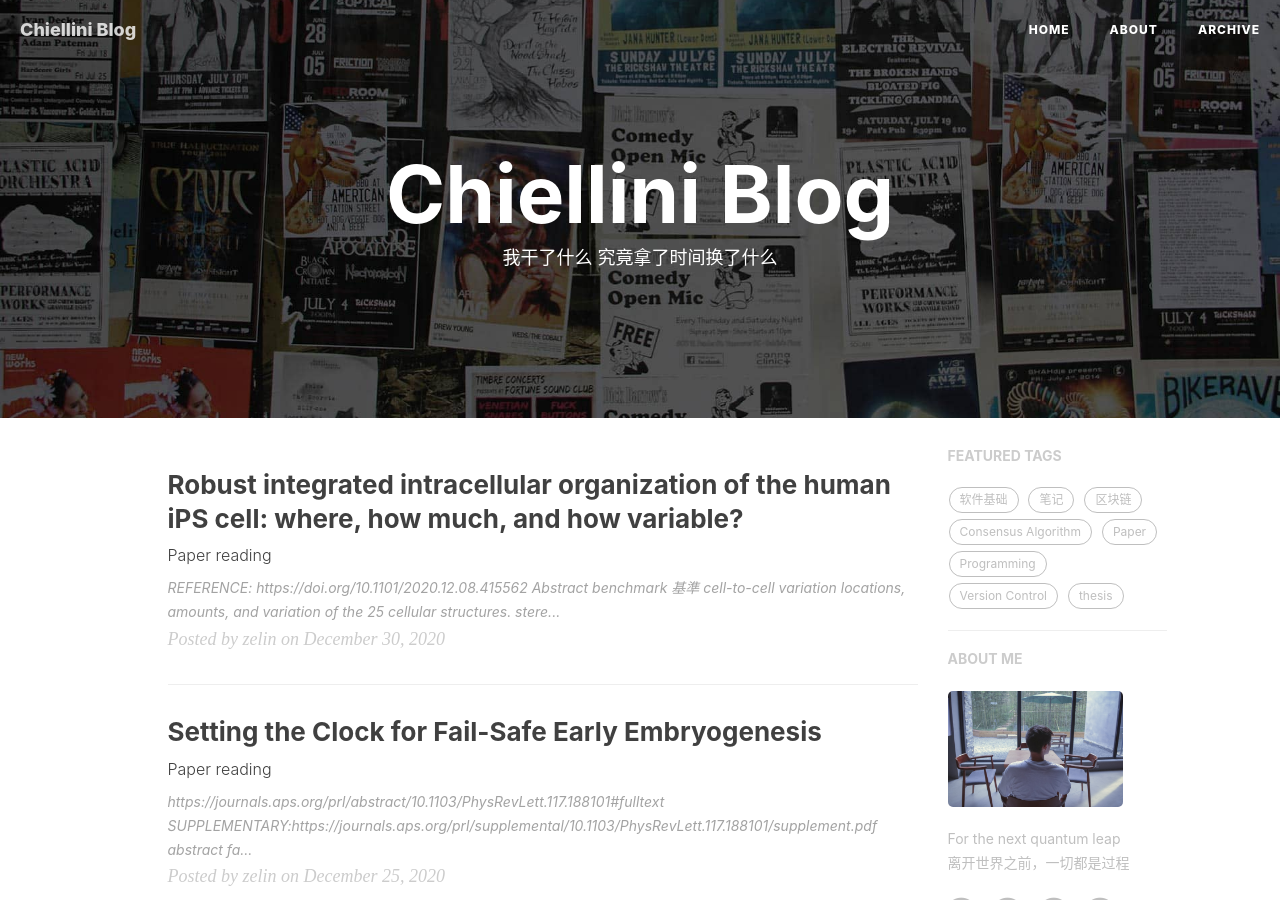
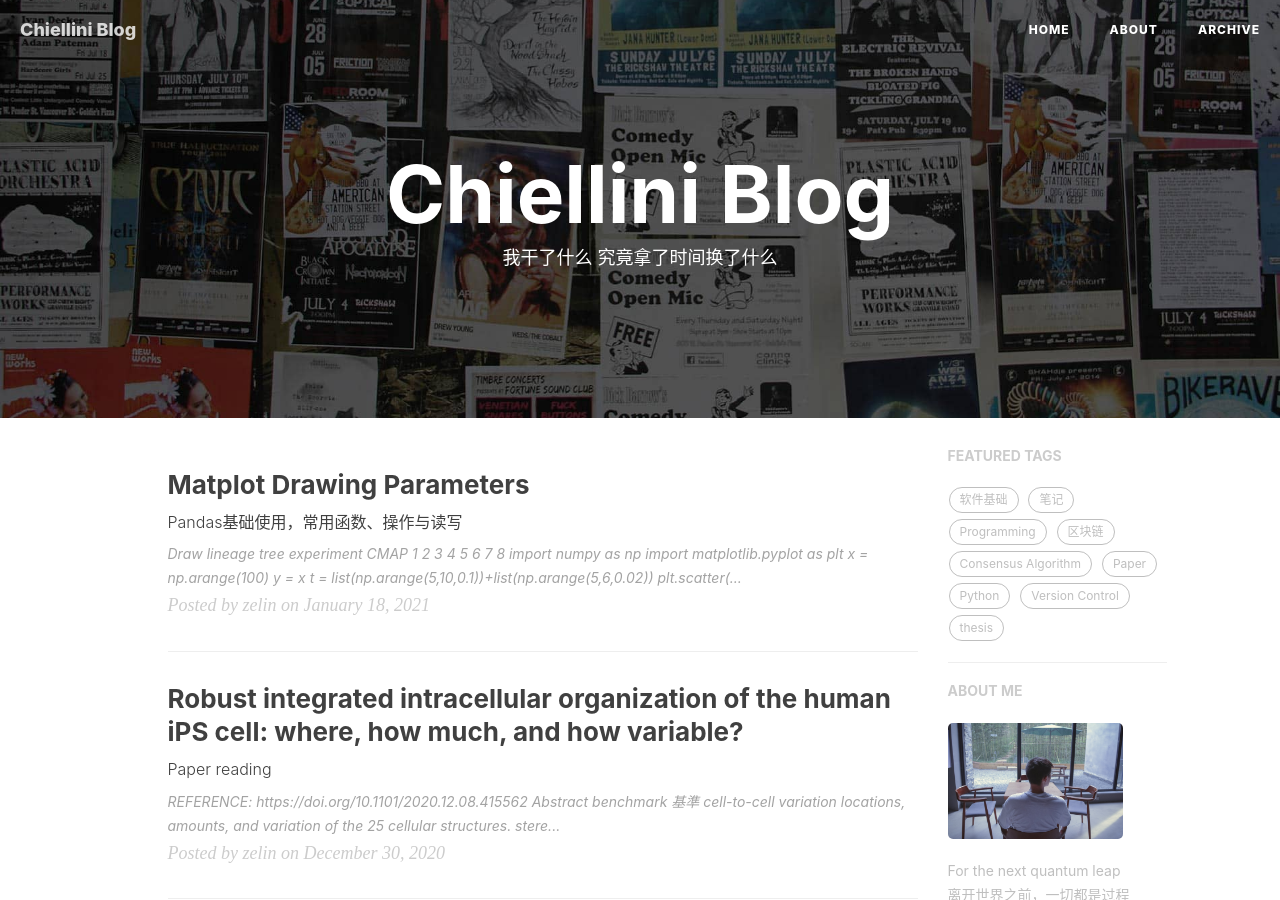
Before and after one commit to chiellini/chiellini.github.io, a Jekyll site: the page built from index.html, in a window 1280 px wide and 900 px high. Built offline with Jekyll 4.4.1, drawn with Linux system fonts in a browser that asks for light colours; nearby versions of some CDN libraries; the list of posts is cut into pages by our own code; comment, search, counter and statistics services are not loaded; some of the changed text lies outside the part shown.

Commit message:
1-22-2021 4:45

````diff
--- a/_posts/many_types/2020-10-27-pandas_base.markdown
+++ b/_posts/many_types/2020-10-27-pandas_base.markdown
@@ -100,8 +100,8 @@ https://www.cnblogs.com/wodexk/p/10316793.html
   * df1.iloc[0,2]=25       iloc：用索引位置来查找
 
 * at 、iat只能更换单个值
-  * df1.at[0,'age']=25      # iat 用来取某个单值,只能用数字 as index
-  * df1.iat[0,2]=25         # at 用来取某个单值,只能用index和columns索引名称
+  * df1.iat[0,2]=25      # iat 用来取某个单值,只能用数字 as index
+  * df1.at[0,'age']=25         # at 用来取某个单值,只能用index和columns索引名称
 
 
 ### Moreover
--- /dev/null
+++ b/_posts/many_types/2021-1-18-matplotlib_drawing.markdown
@@ -0,0 +1,61 @@
+---
+title: "Matplot Drawing Parameters"
+subtitle: "Pandas基础使用，常用函数、操作与读写"
+layout: post
+author: "zelin"
+header-style: text
+catalog: true
+tags:
+  - Python
+  - 软件基础
+  - Programming
+---
+
+# Draw lineage tree experiment
+
+## CMAP
+
+```
+import numpy as np
+import matplotlib.pyplot as plt
+
+x = np.arange(100)
+y = x
+t = list(np.arange(5,10,0.1))+list(np.arange(5,6,0.02))
+plt.scatter(x, y, c=t,cmap=plt.get_cmap('hsv'))
+plt.show()
+```
+**TRY THE CODE ABOVE YOURSELF, I AM LAZY TO PUT THE FIGURE HERE**
+
+## color collection
+see the picture and code, no need to talk.
+
+['#1f77b4', '#ff7f0e', '#2ca02c', '#d62728', '#9467bd', '#8c564b', '#e377c2', '#7f7f7f', '#bcbd22', '#17becf']
+down to up:
+
+**蓝色，橙色，绿色，红色，紫色，褐色，粉色，灰色，灰绿，灰蓝**
+
+![showing color](https://github.com/chiellini/pictures_sources/raw/master/WeChat%20Image_20210118174655.png)
+
+
+```
+plt.scatter(x=[20,20,20,20,20,22,22,22,22],y=[2,3,4,5,6,2,3,4,6],marker='s',s=10)
+
+plt.scatter(x=[2,2,2,2,222,222,222,222],y=[2,3,4,6,2,3,4,6],marker='s',s=10,c='red')
+
+plt.scatter(x=4,y=6,marker='s',s=10,c='#1f77b4')
+plt.scatter(x=4,y=7,marker='s',s=10,c='#ff7f0e')
+plt.scatter(x=4,y=8,marker='s',s=10,c='#2ca02c')
+plt.scatter(x=4,y=9,marker='s',s=10,c='#d62728')
+plt.scatter(x=4,y=10,marker='s',s=10,c='#9467bd')
+plt.scatter(x=4,y=11,marker='s',s=10,c='#8c564b')
+plt.scatter(x=4,y=12,marker='s',s=10,c='#e377c2')
+plt.scatter(x=4,y=13,marker='s',s=10,c='#7f7f7f')
+plt.scatter(x=4,y=14,marker='s',s=10,c='#bcbd22')
+plt.scatter(x=4,y=15,marker='s',s=10,c='#17becf')
+
+plt.xlim(0,400)
+plt.ylim(0,180)
+
+plt.show()
+```
````
Also changed, not shown: _posts/read_sf_plf/2019-05-01-sf-plf-01-git-command.md (+11 -0 lines).
